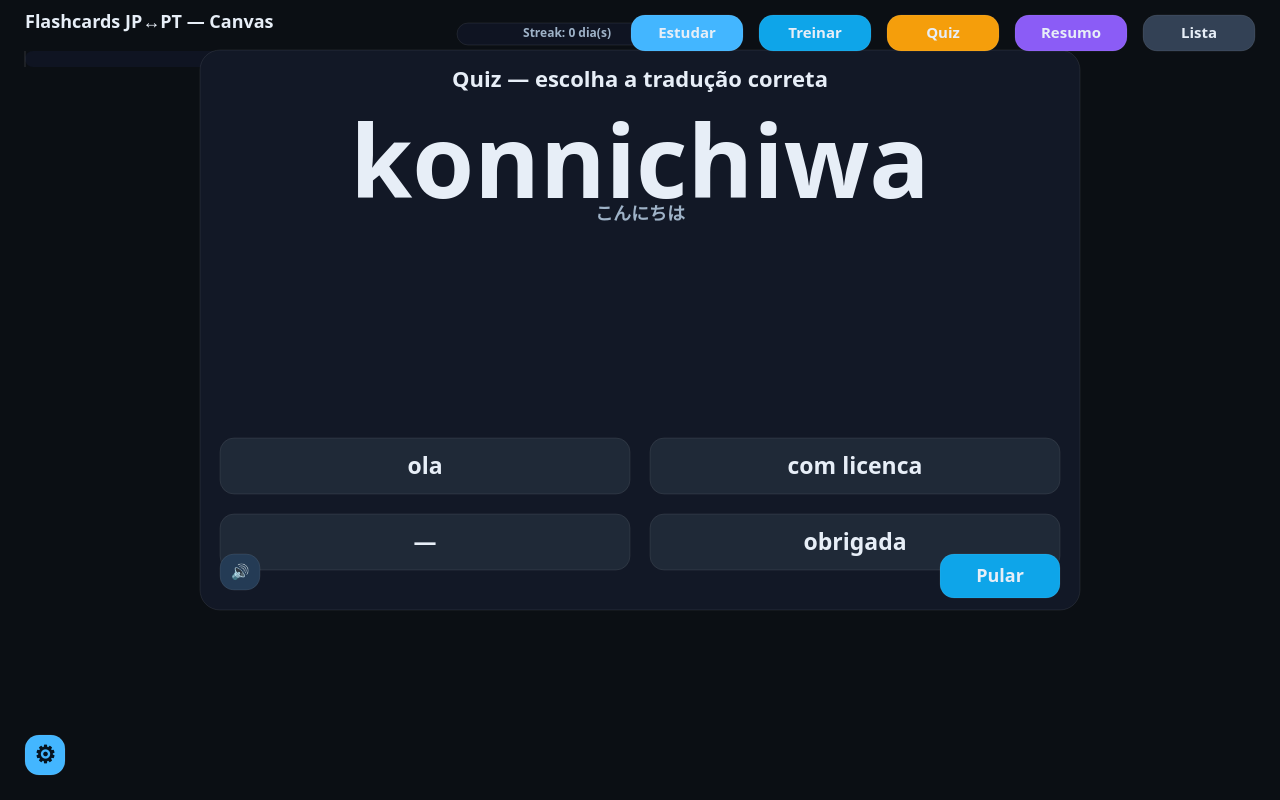
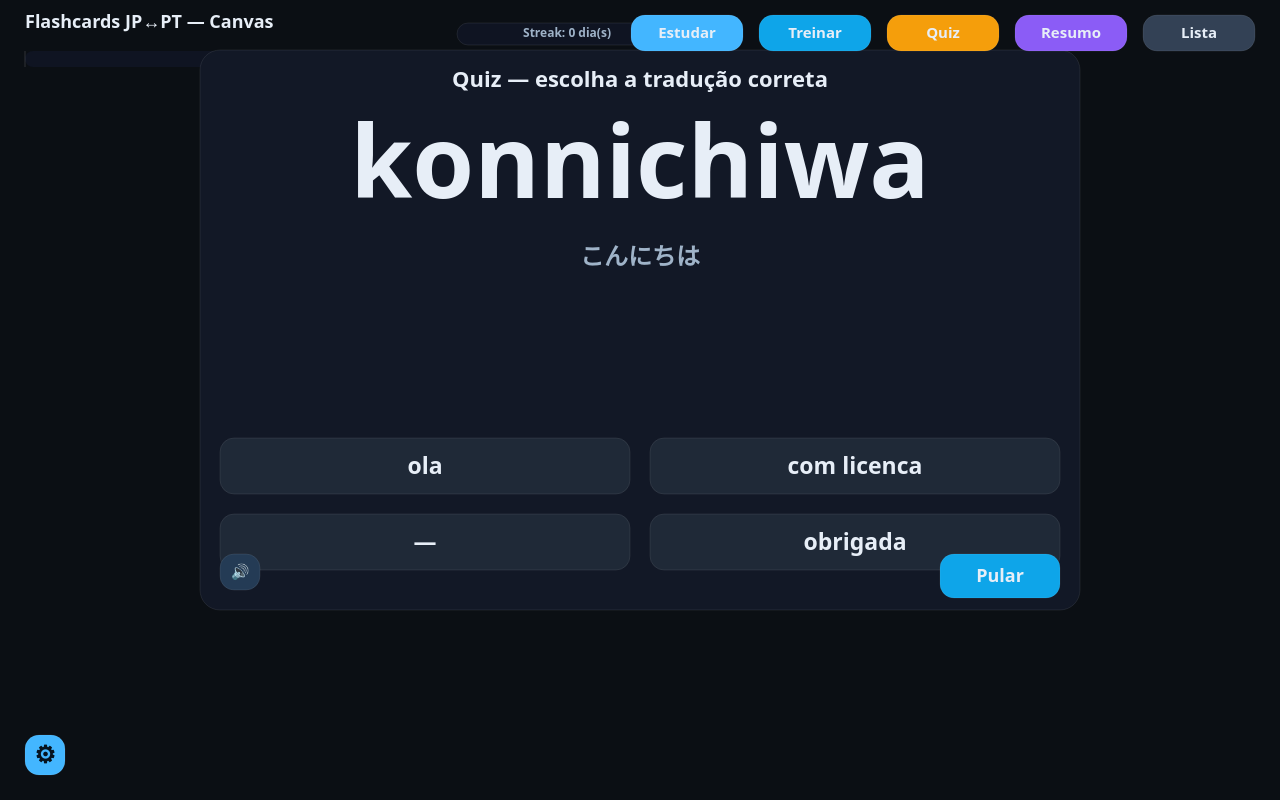
Before and after one commit to rudaamaro/meu-projeto, a plain HTML site: page index.html in a window 1280 px wide. Drawn offline with Linux system fonts and the light colour scheme.

Commit message:
Aumenta espaço e fonte do hiragana no Quiz

```diff
--- a/index.html
+++ b/index.html
@@ -28,7 +28,8 @@
   const SIZES = {
     hiraganaStudyFactor: 0.13,   // antes ~0.20
     hiraganaStudyMin: 28,        // antes 36
-    hiraganaQuizPx: 18,          // antes 24
+    hiraganaQuizPx: 24,          // antes 18
+    hiraganaQuizOffset: 40,      // distância extra abaixo do romaji no Quiz
     hiraganaManagePx: 12         // tabela "Lista"
   };
 
@@ -506,7 +507,7 @@
         ctx.fillText(q.current.romaji, L.card.x + L.card.w/2, romajiY);
         const m = ctx.measureText(q.current.romaji);
         const romajiH = (m.actualBoundingBoxAscent || romajiSize * 0.8) + (m.actualBoundingBoxDescent || romajiSize * 0.2);
-        const hiraganaY = romajiY + romajiH + 8;
+        const hiraganaY = romajiY + romajiH + 8 + SIZES.hiraganaQuizOffset;
         // Hiragana menor
         ctx.fillStyle = C.sub;
         ctx.font = `600 ${SIZES.hiraganaQuizPx}px system-ui`;
```
